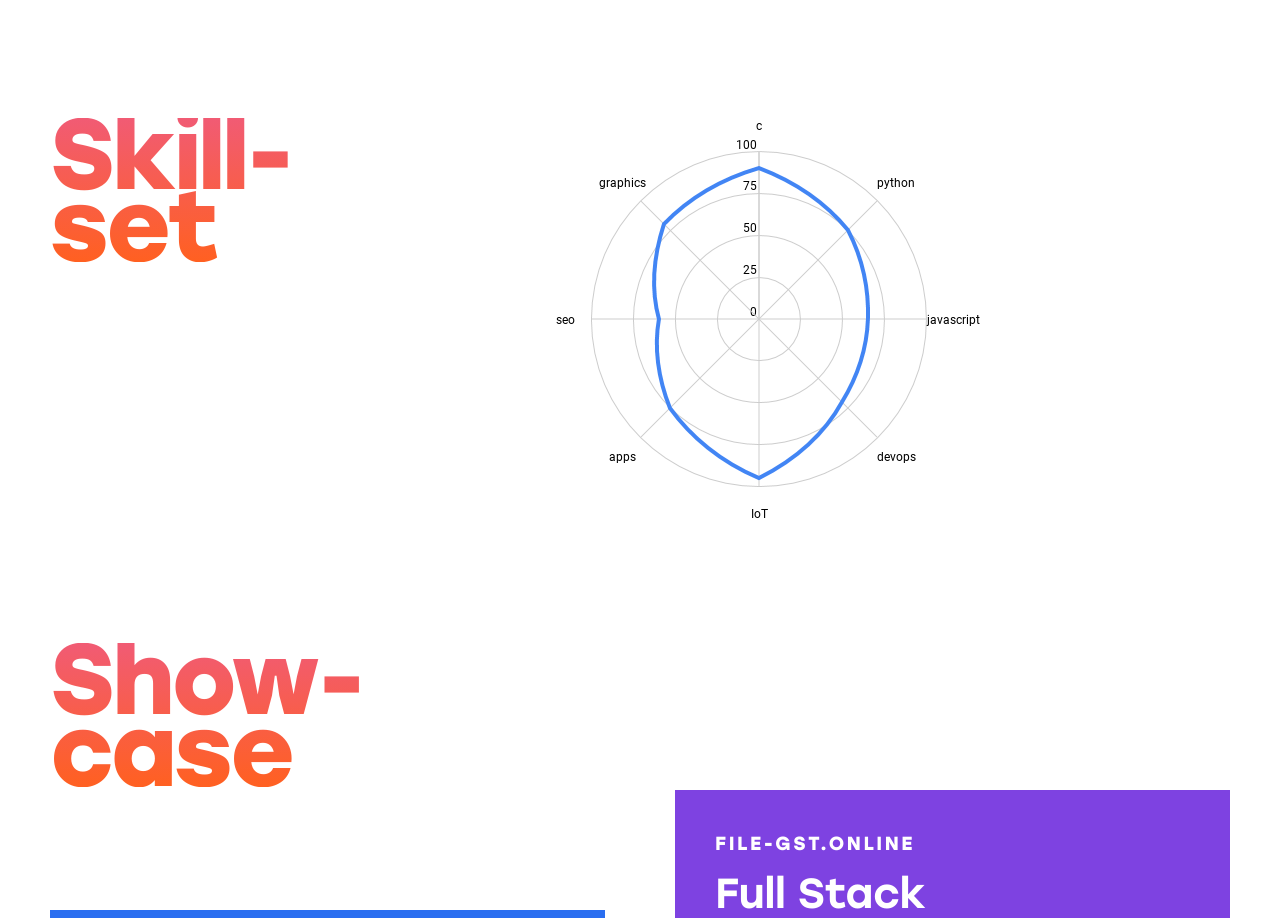
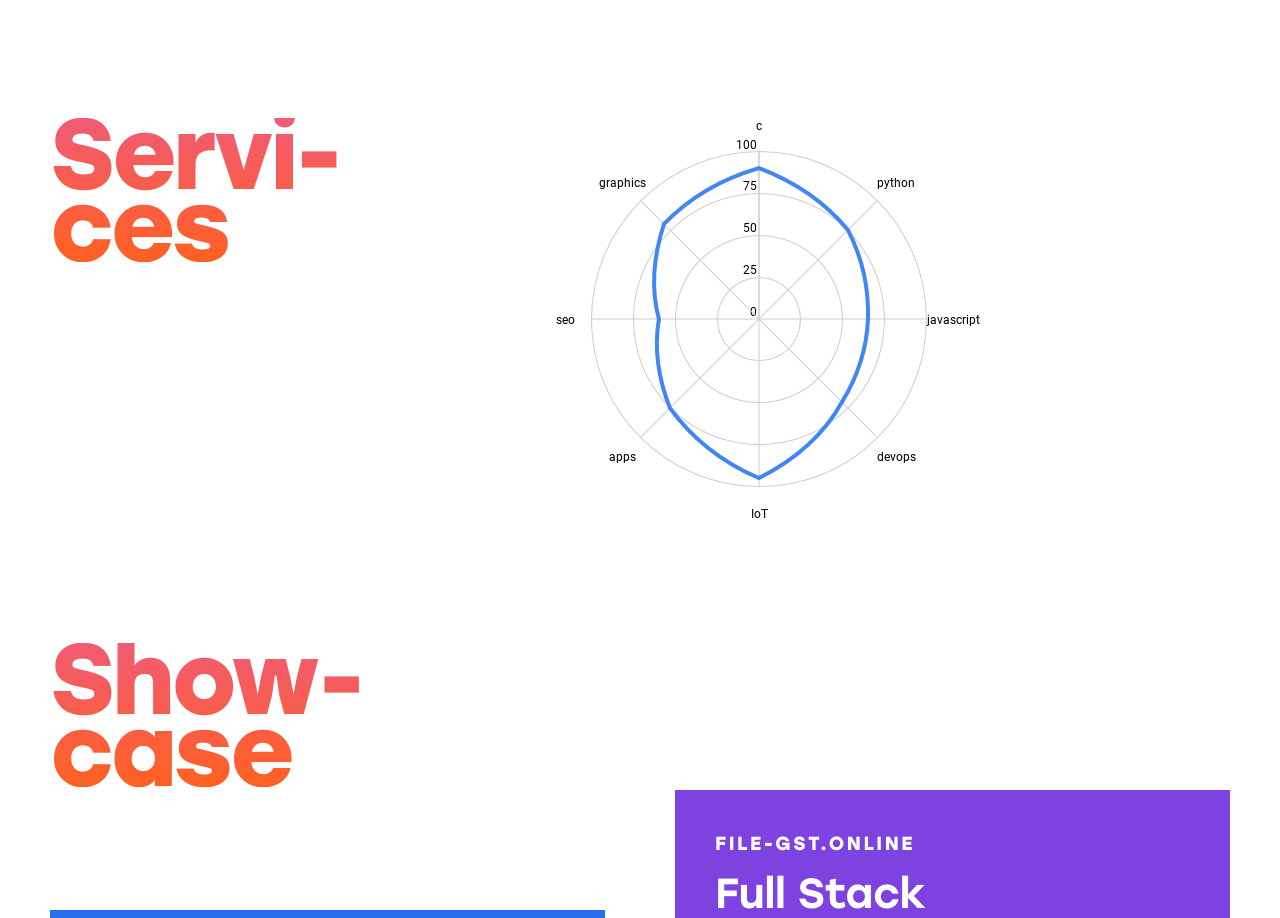
Before and after one commit to m5ingh/m5ingh.github.io, a plain HTML site: page index.html in a window 1280 px wide. Shown: the part 802-1720 px from the top of the page. Drawn offline with Linux system fonts and the light colour scheme.

Commit message:
skill->services

```diff
--- a/index.html
+++ b/index.html
@@ -481,7 +481,7 @@
                 <div class="col-md-5 col-sm-5">
 
                     <div class="awards-title">
-                        <h1>Skill-<br>set</h1>
+                        <h1>Servi-<br>ces</h1>
 
                     </div>
 
```
